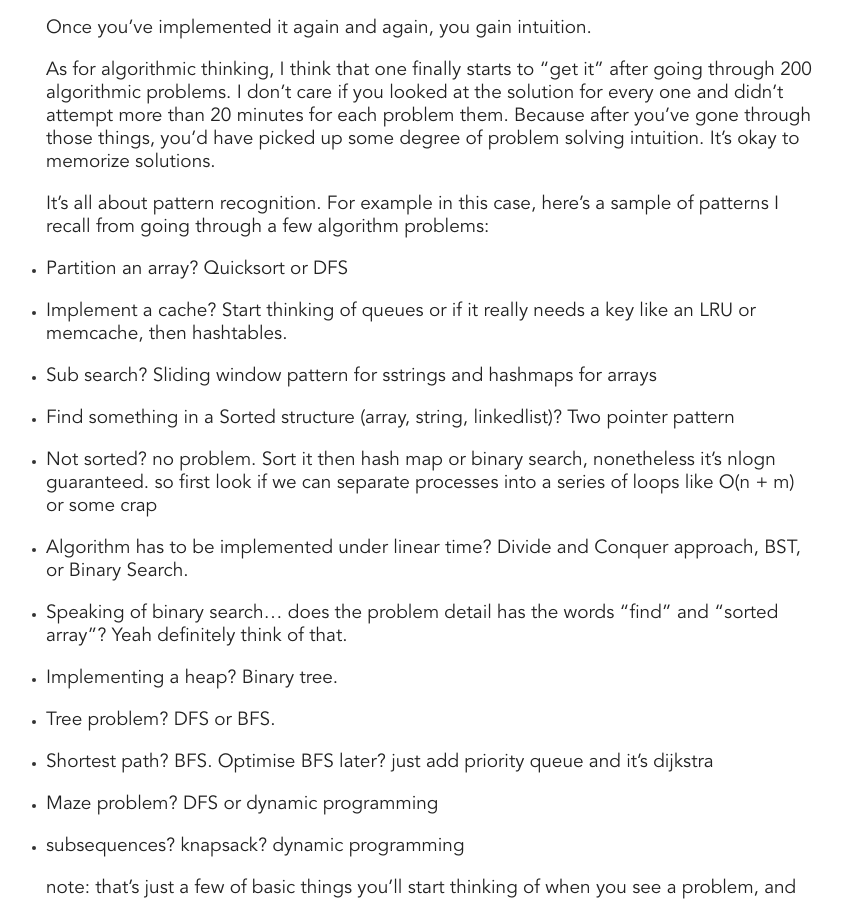
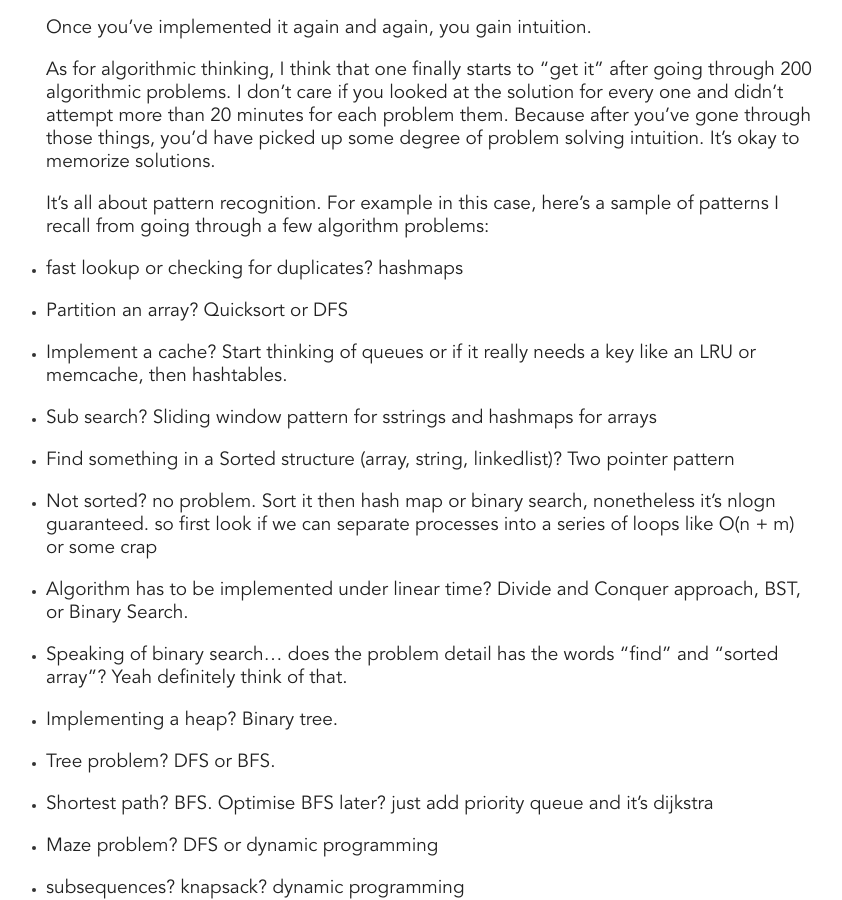
Before and after one commit to jpamata/jpamata.github.io, a Jekyll site: the page built from _posts/2021-07-07-patterns-algorithmic-thinking.md, in a window 1280 px wide and 900 px high, scrolled down 556 px. Shown: the whole window, without its empty margins (210-1052 px from the left). Built offline with Jekyll 4.4.1, drawn with Linux system fonts in a browser that asks for light colours; comment, search, counter and statistics services are not loaded.

Commit message:
Update 2021-07-07-patterns-algorithmic-thinking.md

```diff
--- a/_posts/2021-07-07-patterns-algorithmic-thinking.md
+++ b/_posts/2021-07-07-patterns-algorithmic-thinking.md
@@ -20,6 +20,8 @@ Once you've implemented it again and again, you gain intuition.
 As for algorithmic thinking, I think that one finally starts to "get it" after going through 200 algorithmic problems. I don't care if you looked at the solution for every one and didn't attempt more than 20 minutes for each problem them. Because after you've gone through those things, you'd have picked up some degree of problem solving intuition. It's okay to memorize solutions.
 
 It's all about pattern recognition. For example in this case, here's a sample of patterns I recall from going through a few algorithm problems:
+
+- fast lookup or checking for duplicates? hashmaps
 
 - Partition an array? Quicksort or DFS
 
```
